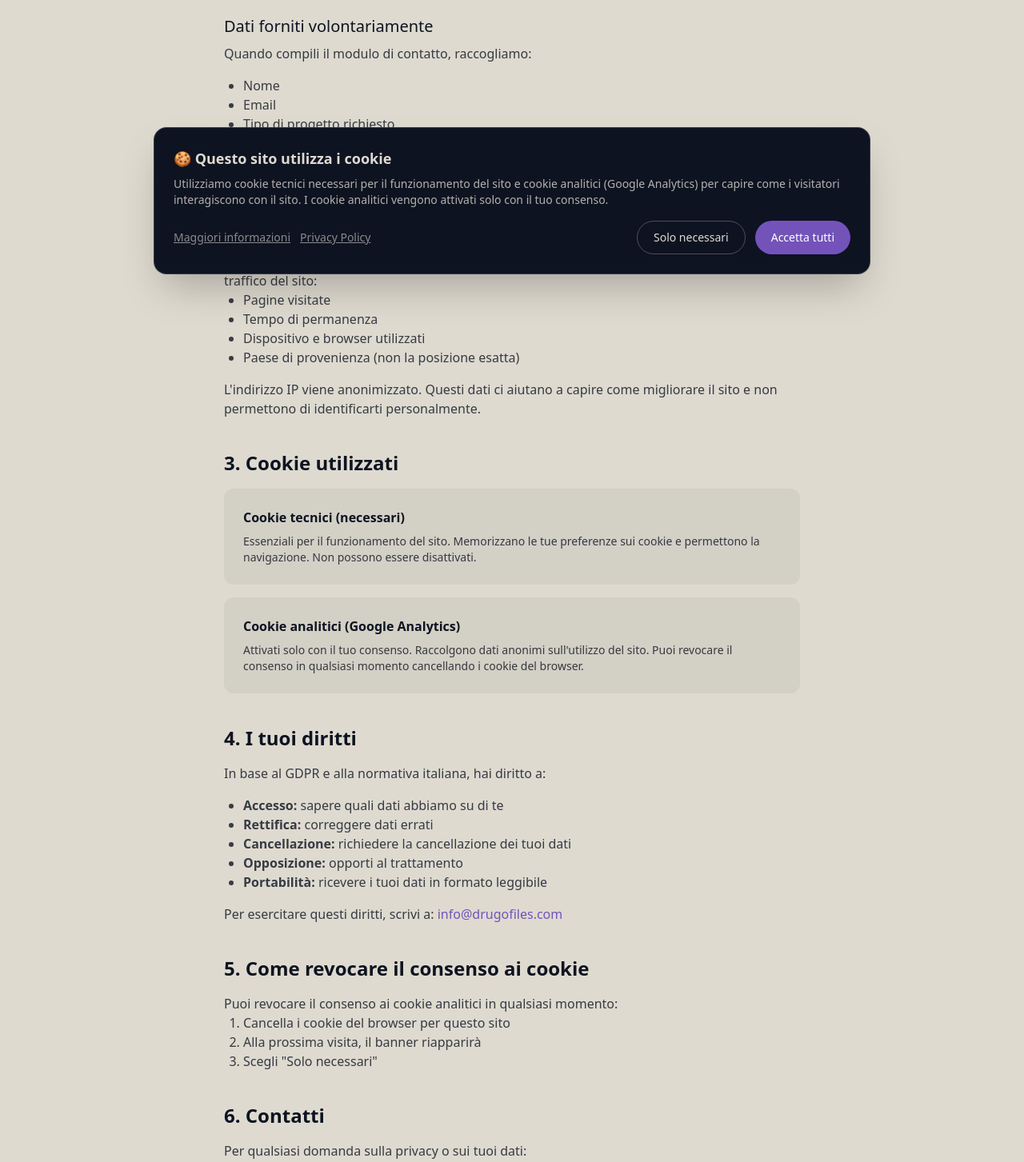
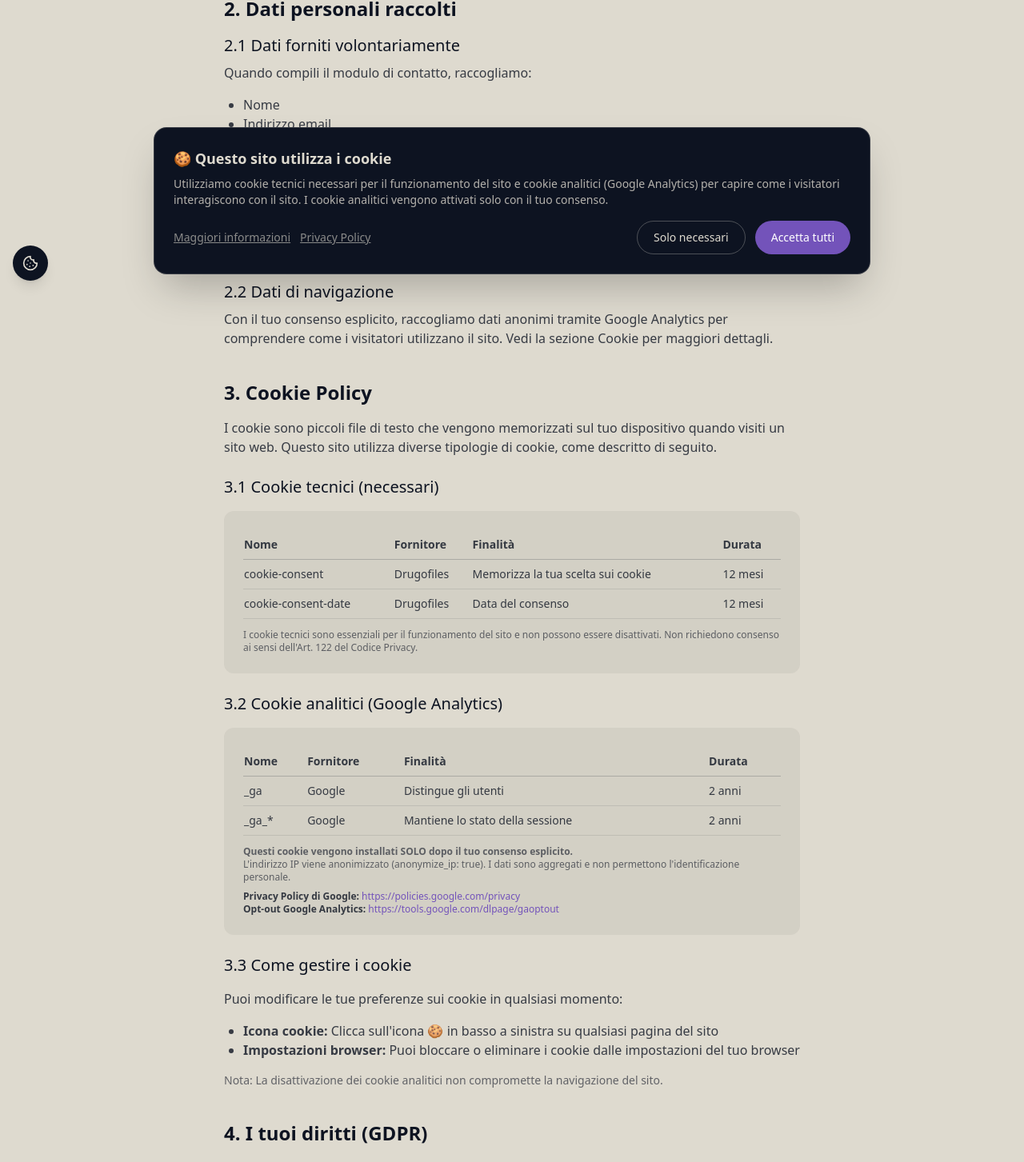
Before and after one commit to drugofiles/drugofiles-website, a Next.js app: page /privacy in a window 1280 px wide. Shown: the part 433-1886 px from the top of the page at 80% size. Built offline with nearby package versions, Linux system fonts and the light colour scheme; no server answers.

Commit message:
GDPR compliant cookie system

```diff
--- a/app/layout.tsx
+++ b/app/layout.tsx
@@ -4,6 +4,7 @@ import './globals.css'
 import { ThemeProvider } from '@/components/theme-provider'
 import { GoogleAnalytics } from '@/components/google-analytics'
 import { CookieBanner } from '@/components/cookie-banner'
+import { CookieSettingsButton } from '@/components/cookie-settings-button'
 import { ErrorBoundary } from '@/components/error-boundary'
 import { TranslateFix } from '@/components/translate-fix'
 
@@ -215,6 +216,7 @@ export default function RootLayout({
             {children}
           </ErrorBoundary>
           <CookieBanner />
+          <CookieSettingsButton />
         </ThemeProvider>
       </body>
     </html>
--- a/app/privacy/page.tsx
+++ b/app/privacy/page.tsx
@@ -3,8 +3,8 @@ import { PageWrapper } from '@/components/page-wrapper'
 import { CTASection } from '@/components/cta-section'
 
 export const metadata: Metadata = {
-  title: 'Privacy Policy | Drugofiles Productions',
-  description: 'Informativa sulla privacy e utilizzo dei cookie di Drugofiles Productions.',
+  title: 'Privacy Policy e Cookie Policy | Drugofiles Productions',
+  description: 'Informativa sulla privacy, utilizzo dei cookie e trattamento dei dati personali di Drugofiles Productions.',
 }
 
 export default function PrivacyPage() {
@@ -13,7 +13,7 @@ export default function PrivacyPage() {
       <main className="min-h-screen bg-[#dedacf] pt-32 pb-20">
         <div className="max-w-3xl mx-auto px-6">
           <h1 className="text-4xl sm:text-5xl font-bold text-[#0D1321] mb-8">
-            Privacy Policy
+            Privacy Policy e Cookie Policy
           </h1>
 
           <div className="prose prose-lg max-w-none text-[#0D1321]/80">
@@ -21,104 +21,191 @@ export default function PrivacyPage() {
               <strong>Ultimo aggiornamento:</strong> 25 Febbraio 2026
             </p>
 
+            {/* SEZIONE 1: TITOLARE */}
             <section className="mb-10">
               <h2 className="text-2xl font-semibold text-[#0D1321] mb-4">1. Titolare del trattamento</h2>
               <p>
-                Il titolare del trattamento dei dati è <strong>Drugofiles Productions</strong>,
-                con sede a Pordenone, Italia.<br />
+                Il titolare del trattamento dei dati è <strong>Drugofiles Productions di Misha Kryzhevskykh</strong>,
+                con sede a Pordenone (PN), Italia.<br />
                 Email di contatto: <a href="mailto:info@drugofiles.com" className="text-[#7353BA] hover:underline">info@drugofiles.com</a>
               </p>
             </section>
 
+            {/* SEZIONE 2: DATI RACCOLTI */}
             <section className="mb-10">
-              <h2 className="text-2xl font-semibold text-[#0D1321] mb-4">2. Dati raccolti</h2>
+              <h2 className="text-2xl font-semibold text-[#0D1321] mb-4">2. Dati personali raccolti</h2>
 
-              <h3 className="text-xl font-medium text-[#0D1321] mb-2">Dati forniti volontariamente</h3>
+              <h3 className="text-xl font-medium text-[#0D1321] mb-2">2.1 Dati forniti volontariamente</h3>
               <p className="mb-4">
                 Quando compili il modulo di contatto, raccogliamo:
               </p>
               <ul className="list-disc pl-6 mb-4">
                 <li>Nome</li>
-                <li>Email</li>
+                <li>Indirizzo email</li>
+                <li>Nome azienda (se applicabile)</li>
                 <li>Tipo di progetto richiesto</li>
                 <li>Messaggio</li>
               </ul>
               <p className="mb-6">
-                Questi dati vengono utilizzati esclusivamente per rispondere alla tua richiesta
-                e non vengono condivisi con terze parti.
+                <strong>Finalità:</strong> Rispondere alla tua richiesta di contatto e fornirti informazioni sui nostri servizi.<br />
+                <strong>Base giuridica:</strong> Esecuzione di misure precontrattuali (Art. 6.1.b GDPR).<br />
+                <strong>Conservazione:</strong> I dati vengono conservati per 24 mesi dall'ultimo contatto.
               </p>
 
-              <h3 className="text-xl font-medium text-[#0D1321] mb-2">Dati di navigazione (cookie analitici)</h3>
+              <h3 className="text-xl font-medium text-[#0D1321] mb-2">2.2 Dati di navigazione</h3>
               <p>
-                Con il tuo consenso, utilizziamo <strong>Google Analytics</strong> per raccogliere
-                dati anonimi e aggregati sul traffico del sito:
-              </p>
-              <ul className="list-disc pl-6 mb-4">
-                <li>Pagine visitate</li>
-                <li>Tempo di permanenza</li>
-                <li>Dispositivo e browser utilizzati</li>
-                <li>Paese di provenienza (non la posizione esatta)</li>
-              </ul>
-              <p>
-                L'indirizzo IP viene anonimizzato. Questi dati ci aiutano a capire come migliorare
-                il sito e non permettono di identificarti personalmente.
+                Con il tuo consenso esplicito, raccogliamo dati anonimi tramite Google Analytics per comprendere
+                come i visitatori utilizzano il sito. Vedi la sezione Cookie per maggiori dettagli.
               </p>
             </section>
 
+            {/* SEZIONE 3: COOKIE POLICY */}
             <section className="mb-10">
-              <h2 className="text-2xl font-semibold text-[#0D1321] mb-4">3. Cookie utilizzati</h2>
+              <h2 className="text-2xl font-semibold text-[#0D1321] mb-4">3. Cookie Policy</h2>
 
-              <div className="bg-[#0D1321]/5 rounded-xl p-6 mb-4">
-                <h4 className="font-semibold text-[#0D1321] mb-2">Cookie tecnici (necessari)</h4>
-                <p className="text-sm">
-                  Essenziali per il funzionamento del sito. Memorizzano le tue preferenze sui cookie
-                  e permettono la navigazione. Non possono essere disattivati.
+              <p className="mb-6">
+                I cookie sono piccoli file di testo che vengono memorizzati sul tuo dispositivo quando visiti un sito web.
+                Questo sito utilizza diverse tipologie di cookie, come descritto di seguito.
+              </p>
+
+              <h3 className="text-xl font-medium text-[#0D1321] mb-4">3.1 Cookie tecnici (necessari)</h3>
+              <div className="bg-[#0D1321]/5 rounded-xl p-6 mb-6 overflow-x-auto">
+                <table className="w-full text-sm">
+                  <thead>
+                    <tr className="border-b border-[#0D1321]/20">
+                      <th className="text-left py-2 font-semibold">Nome</th>
+                      <th className="text-left py-2 font-semibold">Fornitore</th>
+                      <th className="text-left py-2 font-semibold">Finalità</th>
+                      <th className="text-left py-2 font-semibold">Durata</th>
+                    </tr>
+                  </thead>
+                  <tbody>
+                    <tr className="border-b border-[#0D1321]/10">
+                      <td className="py-2">cookie-consent</td>
+                      <td className="py-2">Drugofiles</td>
+                      <td className="py-2">Memorizza la tua scelta sui cookie</td>
+                      <td className="py-2">12 mesi</td>
+                    </tr>
+                    <tr className="border-b border-[#0D1321]/10">
+                      <td className="py-2">cookie-consent-date</td>
+                      <td className="py-2">Drugofiles</td>
+                      <td className="py-2">Data del consenso</td>
+                      <td className="py-2">12 mesi</td>
+                    </tr>
+                  </tbody>
+                </table>
+                <p className="text-xs mt-3 text-[#0D1321]/60">
+                  I cookie tecnici sono essenziali per il funzionamento del sito e non possono essere disattivati.
+                  Non richiedono consenso ai sensi dell'Art. 122 del Codice Privacy.
                 </p>
               </div>
 
-              <div className="bg-[#0D1321]/5 rounded-xl p-6">
-                <h4 className="font-semibold text-[#0D1321] mb-2">Cookie analitici (Google Analytics)</h4>
-                <p className="text-sm">
-                  Attivati solo con il tuo consenso. Raccolgono dati anonimi sull'utilizzo del sito.
-                  Puoi revocare il consenso in qualsiasi momento cancellando i cookie del browser.
+              <h3 className="text-xl font-medium text-[#0D1321] mb-4">3.2 Cookie analitici (Google Analytics)</h3>
+              <div className="bg-[#0D1321]/5 rounded-xl p-6 mb-6 overflow-x-auto">
+                <table className="w-full text-sm">
+                  <thead>
+                    <tr className="border-b border-[#0D1321]/20">
+                      <th className="text-left py-2 font-semibold">Nome</th>
+                      <th className="text-left py-2 font-semibold">Fornitore</th>
+                      <th className="text-left py-2 font-semibold">Finalità</th>
+                      <th className="text-left py-2 font-semibold">Durata</th>
+                    </tr>
+                  </thead>
+                  <tbody>
+                    <tr className="border-b border-[#0D1321]/10">
+                      <td className="py-2">_ga</td>
+                      <td className="py-2">Google</td>
+                      <td className="py-2">Distingue gli utenti</td>
+                      <td className="py-2">2 anni</td>
+                    </tr>
+                    <tr className="border-b border-[#0D1321]/10">
+                      <td className="py-2">_ga_*</td>
+                      <td className="py-2">Google</td>
+                      <td className="py-2">Mantiene lo stato della sessione</td>
+                      <td className="py-2">2 anni</td>
+                    </tr>
+                  </tbody>
+                </table>
+                <p className="text-xs mt-3 text-[#0D1321]/60">
+                  <strong>Questi cookie vengono installati SOLO dopo il tuo consenso esplicito.</strong><br />
+                  L'indirizzo IP viene anonimizzato (anonymize_ip: true). I dati sono aggregati e non permettono l'identificazione personale.
+                </p>
+                <p className="text-xs mt-2">
+                  <strong>Privacy Policy di Google:</strong>{' '}
+                  <a href="https://policies.google.com/privacy" target="_blank" rel="noopener noreferrer" className="text-[#7353BA] hover:underline">
+                    https://policies.google.com/privacy
+                  </a><br />
+                  <strong>Opt-out Google Analytics:</strong>{' '}
+                  <a href="https://tools.google.com/dlpage/gaoptout" target="_blank" rel="noopener noreferrer" className="text-[#7353BA] hover:underline">
+                    https://tools.google.com/dlpage/gaoptout
+                  </a>
                 </p>
               </div>
+
+              <h3 className="text-xl font-medium text-[#0D1321] mb-4">3.3 Come gestire i cookie</h3>
+              <p className="mb-4">
+                Puoi modificare le tue preferenze sui cookie in qualsiasi momento:
+              </p>
+              <ul className="list-disc pl-6 mb-4">
+                <li><strong>Icona cookie:</strong> Clicca sull'icona 🍪 in basso a sinistra su qualsiasi pagina del sito</li>
+                <li><strong>Impostazioni browser:</strong> Puoi bloccare o eliminare i cookie dalle impostazioni del tuo browser</li>
+              </ul>
+              <p className="text-sm text-[#0D1321]/60">
+                Nota: La disattivazione dei cookie analitici non compromette la navigazione del sito.
+              </p>
             </section>
 
+            {/* SEZIONE 4: DIRITTI */}
             <section className="mb-10">
-              <h2 className="text-2xl font-semibold text-[#0D1321] mb-4">4. I tuoi diritti</h2>
+              <h2 className="text-2xl font-semibold text-[#0D1321] mb-4">4. I tuoi diritti (GDPR)</h2>
               <p className="mb-4">
-                In base al GDPR e alla normativa italiana, hai diritto a:
+                In base al Regolamento UE 2016/679 (GDPR) e al D.lgs. 196/2003, hai diritto a:
               </p>
               <ul className="list-disc pl-6">
-                <li><strong>Accesso:</strong> sapere quali dati abbiamo su di te</li>
-                <li><strong>Rettifica:</strong> correggere dati errati</li>
-                <li><strong>Cancellazione:</strong> richiedere la cancellazione dei tuoi dati</li>
-                <li><strong>Opposizione:</strong> opporti al trattamento</li>
-                <li><strong>Portabilità:</strong> ricevere i tuoi dati in formato leggibile</li>
+                <li><strong>Accesso (Art. 15):</strong> Ottenere conferma dell'esistenza di dati che ti riguardano</li>
+                <li><strong>Rettifica (Art. 16):</strong> Correggere dati inesatti</li>
+                <li><strong>Cancellazione (Art. 17):</strong> Richiedere la cancellazione dei tuoi dati ("diritto all'oblio")</li>
+                <li><strong>Limitazione (Art. 18):</strong> Limitare il trattamento in determinati casi</li>
+                <li><strong>Portabilità (Art. 20):</strong> Ricevere i tuoi dati in formato strutturato</li>
+                <li><strong>Opposizione (Art. 21):</strong> Opporti al trattamento</li>
+                <li><strong>Revoca del consenso:</strong> Revocare il consenso ai cookie analitici in qualsiasi momento</li>
               </ul>
               <p className="mt-4">
                 Per esercitare questi diritti, scrivi a:
                 <a href="mailto:info@drugofiles.com" className="text-[#7353BA] hover:underline"> info@drugofiles.com</a>
               </p>
+              <p className="mt-2">
+                Hai inoltre il diritto di proporre reclamo al <strong>Garante per la protezione dei dati personali</strong>:
+                <a href="https://www.garanteprivacy.it" target="_blank" rel="noopener noreferrer" className="text-[#7353BA] hover:underline">
+                  www.garanteprivacy.it
+                </a>
+              </p>
             </section>
 
+            {/* SEZIONE 5: SICUREZZA */}
             <section className="mb-10">
-              <h2 className="text-2xl font-semibold text-[#0D1321] mb-4">5. Come revocare il consenso ai cookie</h2>
+              <h2 className="text-2xl font-semibold text-[#0D1321] mb-4">5. Sicurezza dei dati</h2>
               <p>
-                Puoi revocare il consenso ai cookie analitici in qualsiasi momento:
+                Adottiamo misure tecniche e organizzative appropriate per proteggere i tuoi dati personali
+                da accessi non autorizzati, perdita o distruzione. Il sito utilizza connessione HTTPS crittografata.
               </p>
-              <ol className="list-decimal pl-6">
-                <li>Cancella i cookie del browser per questo sito</li>
-                <li>Alla prossima visita, il banner riapparirà</li>
-                <li>Scegli "Solo necessari"</li>
-              </ol>
             </section>
 
+            {/* SEZIONE 6: TRASFERIMENTO DATI */}
             <section className="mb-10">
-              <h2 className="text-2xl font-semibold text-[#0D1321] mb-4">6. Contatti</h2>
+              <h2 className="text-2xl font-semibold text-[#0D1321] mb-4">6. Trasferimento dati extra-UE</h2>
               <p>
-                Per qualsiasi domanda sulla privacy o sui tuoi dati:<br />
+                I dati raccolti tramite Google Analytics potrebbero essere trasferiti verso server situati negli Stati Uniti.
+                Google LLC aderisce al Data Privacy Framework UE-USA, garantendo un livello di protezione adeguato
+                ai sensi dell'Art. 45 GDPR.
+              </p>
+            </section>
+
+            {/* SEZIONE 7: CONTATTI */}
+            <section className="mb-10">
+              <h2 className="text-2xl font-semibold text-[#0D1321] mb-4">7. Contatti</h2>
+              <p>
+                Per qualsiasi domanda sulla privacy o sul trattamento dei tuoi dati:<br />
                 <strong>Email:</strong> <a href="mailto:info@drugofiles.com" className="text-[#7353BA] hover:underline">info@drugofiles.com</a><br />
                 <strong>Sito:</strong> <a href="https://www.drugofiles.com" className="text-[#7353BA] hover:underline">www.drugofiles.com</a>
               </p>
--- /dev/null
+++ b/components/cookie-settings-button.tsx
@@ -0,0 +1,30 @@
+'use client'
+
+import { useState } from 'react'
+import { Cookie } from 'lucide-react'
+
+export function CookieSettingsButton() {
+  const [showBanner, setShowBanner] = useState(false)
+
+  const openSettings = () => {
+    // Rimuovi il consenso precedente per far riapparire il banner
+    localStorage.removeItem('cookie-consent')
+    localStorage.removeItem('cookie-consent-date')
+    // Ricarica la pagina per mostrare il banner
+    window.location.reload()
+  }
+
+  return (
+    <button
+      onClick={openSettings}
+      className="fixed bottom-4 left-4 z-[9998] p-3 bg-[#0D1321] text-[#dedacf] rounded-full shadow-lg hover:bg-[#0D1321]/90 transition-all hover:scale-110 group"
+      aria-label="Impostazioni cookie"
+      title="Gestisci preferenze cookie"
+    >
+      <Cookie className="w-5 h-5" />
+      <span className="absolute left-full ml-2 px-2 py-1 bg-[#0D1321] text-[#dedacf] text-xs rounded whitespace-nowrap opacity-0 group-hover:opacity-100 transition-opacity">
+        Gestisci cookie
+      </span>
+    </button>
+  )
+}
```
